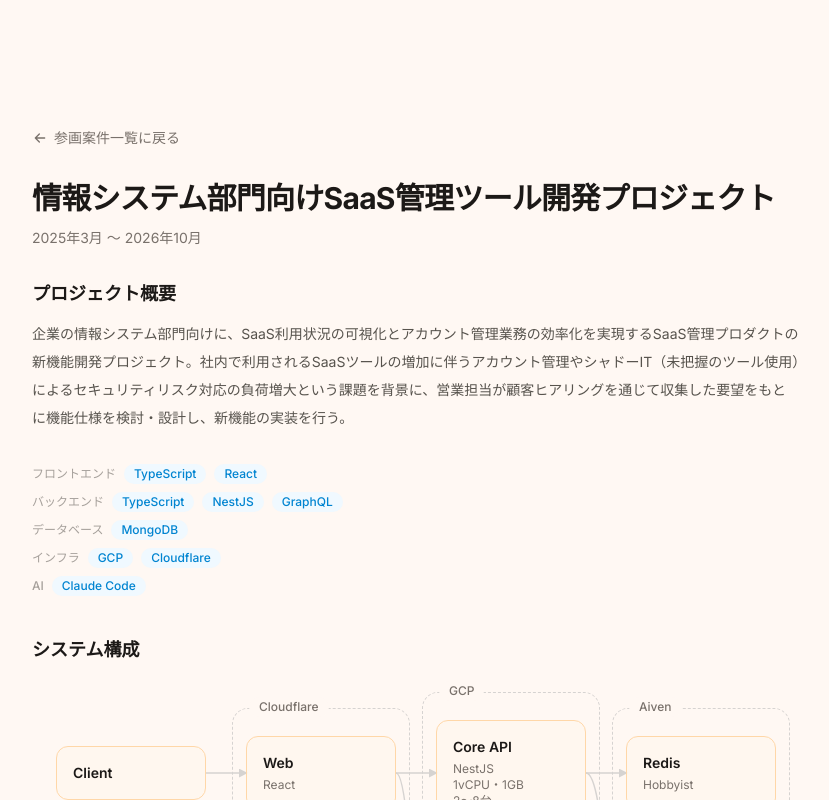
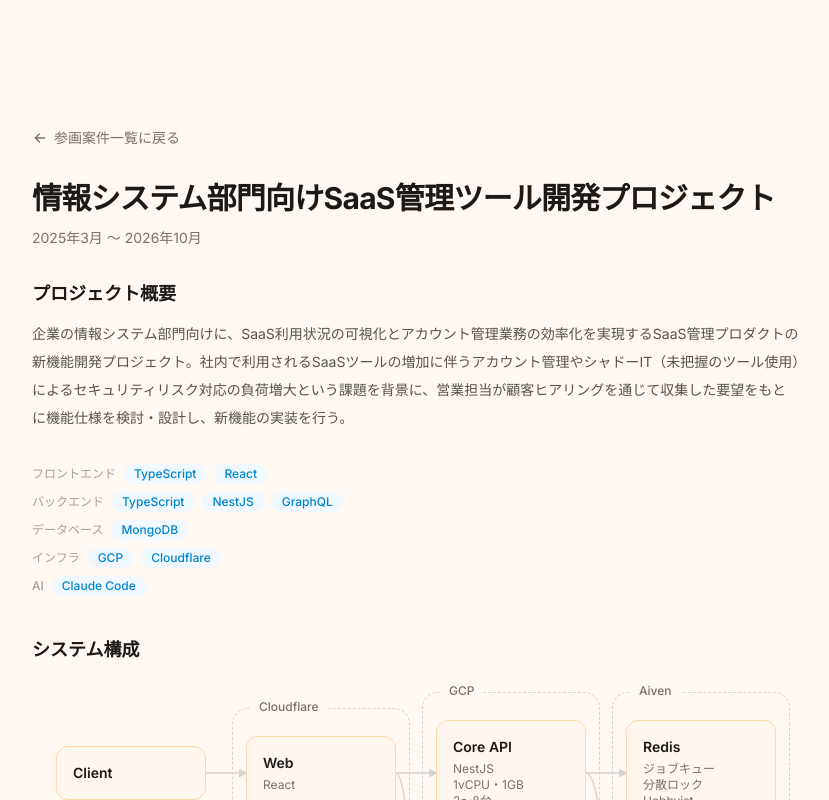
Before and after one commit to daikiku10/bayan-top-page, a Next.js app: page /engagements/4 in a window 1280 px wide. Shown: the top 800 px of the page, without its empty margins (224-1053 px from the left). Built offline with nearby package versions, Linux system fonts and the light colour scheme.

Commit message:
システム構成図のRedisに用途（ジョブキュー・分散ロック）を追記
Co-Authored-By: Claude Opus 5.5 <noreply@anthropic.com>
Claude-Session: https://claude.ai/code/session_01Fj4eqJN89zCWLn984GRjcy

```diff
--- a/src/data/engagements.ts
+++ b/src/data/engagements.ts
@@ -79,7 +79,7 @@ export const engagements: Engagement[] = [
         { id: "cube", label: "Cube API", detail: "BI・集計", column: 2, row: 2 },
         { id: "mongodb", label: "MongoDB", detail: "M30", column: 3, row: 1 },
         { id: "postgresql", label: "PostgreSQL", detail: "分析用", column: 3, row: 2 },
-        { id: "redis", label: "Redis", detail: "Hobbyist", column: 3, row: 0 },
+        { id: "redis", label: "Redis", detail: "ジョブキュー\n分散ロック\nHobbyist", column: 3, row: 0 },
       ],
       edges: [
         { from: "client", to: "cloudflare" },
```
